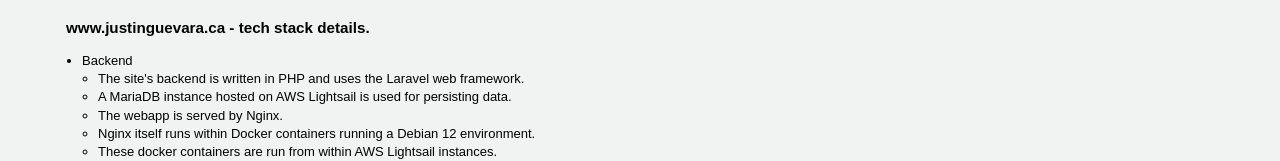
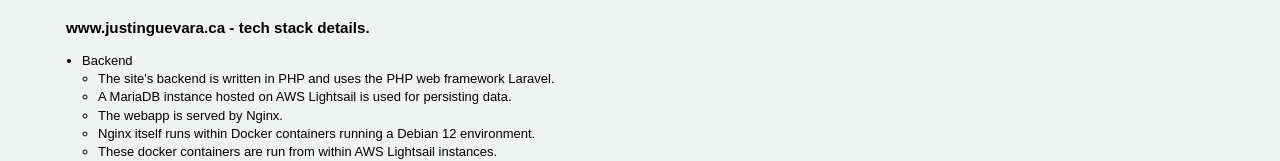
Before and after one commit to justinguevara/www.justinguevara.ca, a React (Vite) app: page /about in a window 1280 px wide. Shown: the part 204-365 px from the top of the page. Built offline with nearby package versions, Linux system fonts and the light colour scheme.

Commit message:
update summary and about page copy

```diff
--- a/src/components/pages/AboutPage.tsx
+++ b/src/components/pages/AboutPage.tsx
@@ -14,7 +14,7 @@
                     <ul >
                         <li>Backend</li>
                             <ul>
-                                <li>The site's backend is written in PHP and uses the Laravel web framework.</li>
+                                <li>The site's backend is written in PHP and uses the PHP web framework Laravel.</li>
                                 <li>A MariaDB instance hosted on AWS Lightsail is used for persisting data.</li>
                                 <li>The webapp is served by Nginx.</li>
                                 <li>Nginx itself runs within Docker containers running a Debian 12 environment.</li>
```
